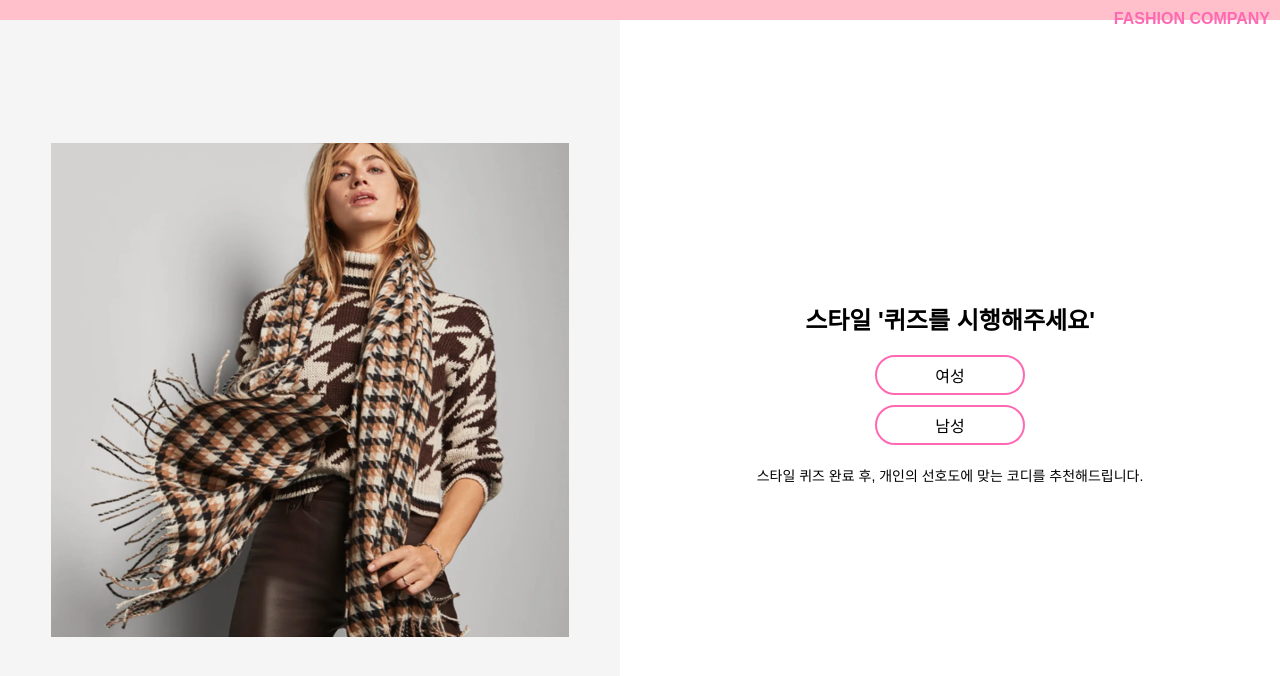
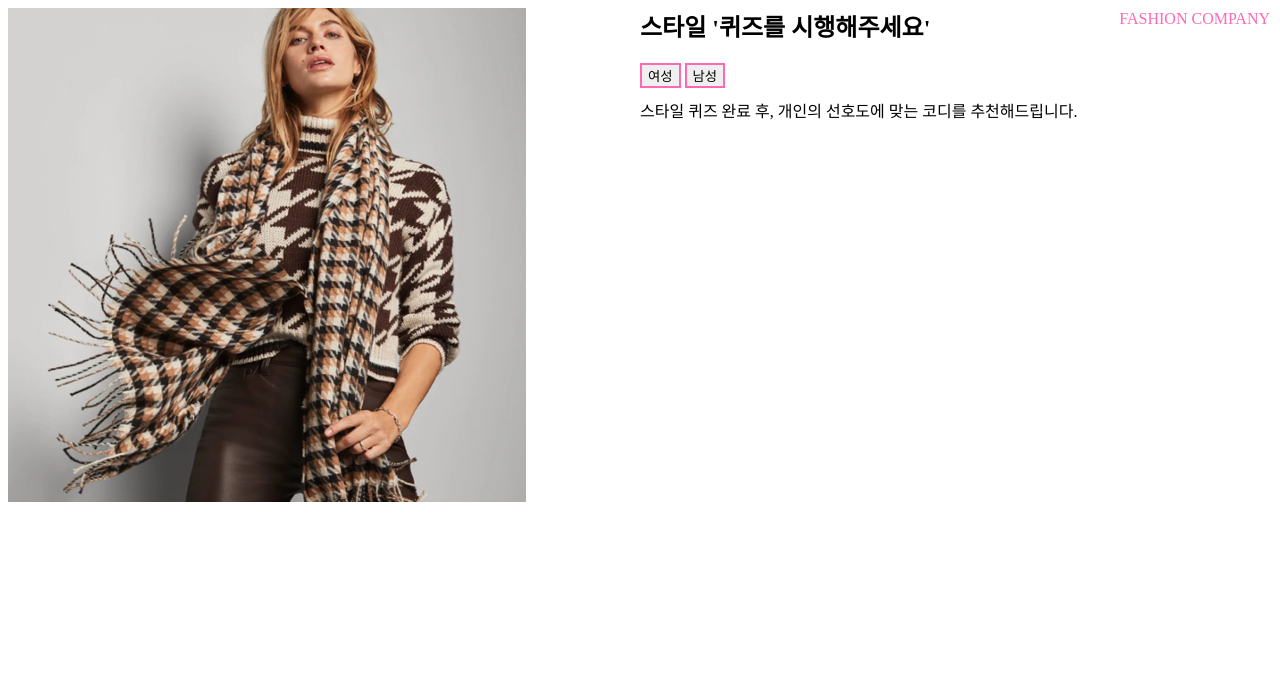
Before and after one commit to hyojaedoh/style-quiz, a plain HTML site: page index.html in a window 1280 px wide. Drawn offline with Linux system fonts and the light colour scheme.

Commit message:
Update index.html

```diff
--- a/index.html
+++ b/index.html
@@ -2,53 +2,20 @@
 <html>
 <head>
     <title>Fashion Quiz</title>
-    <link rel="stylesheet" type="text/css" href="style.css">
-    <style>
-        .logo {
-            position: absolute;
-            top: 10px;
-            right: 10px;
-            color: #FF69B4;
-        }
-
-        .content {
-            display: flex;
-        }
-
-        .left-section {
-            flex: 1;
-        }
-
-        .right-section {
-            flex: 1;
-        }
-
-        .quiz-button {
-            border: 2px solid #FF69B4;
-        }
-
-        .quiz-button:hover {
-            background-color: #FF69B4;
-        }
-
-        .quiz-description {
-            margin-top: 10px;
-        }
-    </style>
 </head>
 <body>
     <header>
-        <div class="logo">FASHION COMPANY</div>
+        <div class="logo" style="position: absolute; top: 10px; right: 10px; color: #FF69B4;">FASHION COMPANY</div>
     </header>
-    <div class="content">
-        <div class="left-section">
+    <div style="display: flex;">
+        <div class="left-section" style="flex: 1;">
             <img src="your_image.jpg" alt="Fashion Image">
         </div>
-        <div class="right-section">
-            <h2 class="quiz-title">스타일 '퀴즈를 시행해주세요'</h2>
-            <button class="quiz-button" onclick="handleQuiz('female')">여성</button>
-            <button class="quiz-button" onclick="handleQuiz('male')">남성</button>
-            <p class="quiz-description">스타일 퀴즈 완료 후, 개인의 선호도에 맞는 코디를 추천해드립니다.</p>
+        <div class="right-section" style="flex: 1;">
+            <h2 style="margin-top: 0;">스타일 '퀴즈를 시행해주세요'</h2>
+            <button onclick="handleQuiz('female')" style="border: 2px solid #FF69B4;">여성</button>
+            <button onclick="handleQuiz('male')" style="border: 2px solid #FF69B4;">남성</button>
+            <p style="margin-top: 10px;">스타일 퀴즈 완료 후, 개인의 선호도에 맞는 코디를 추천해드립니다.</p>
         </div>
     </div>
 
```
